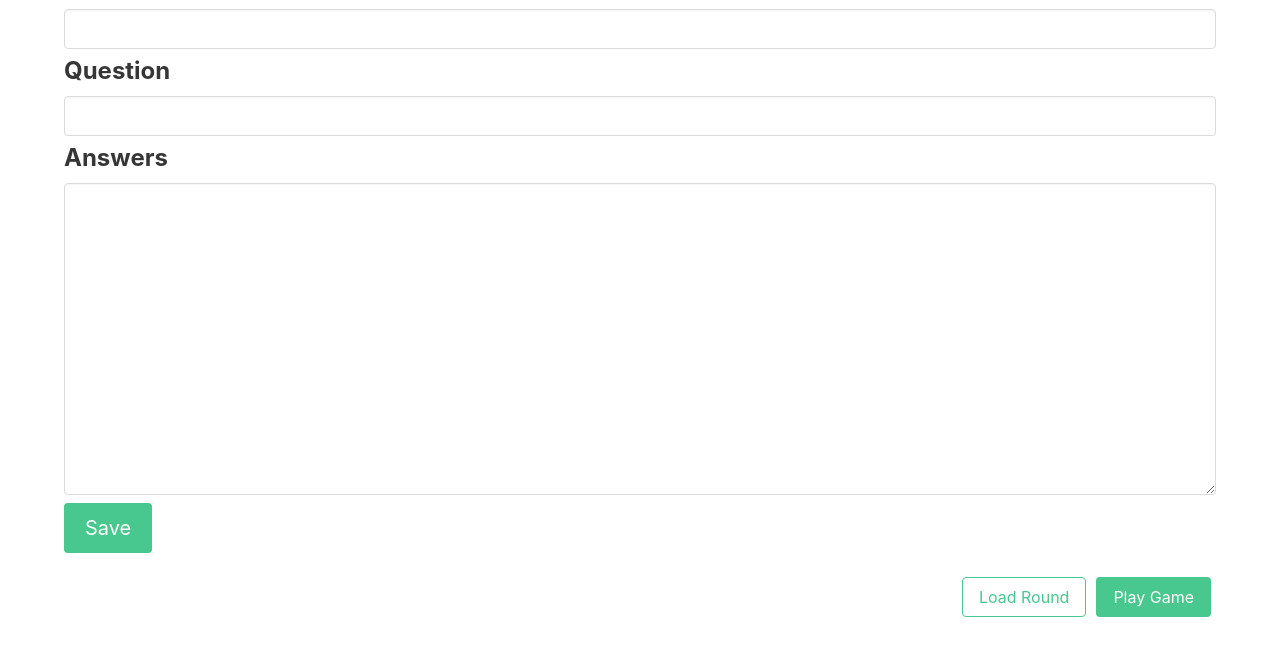
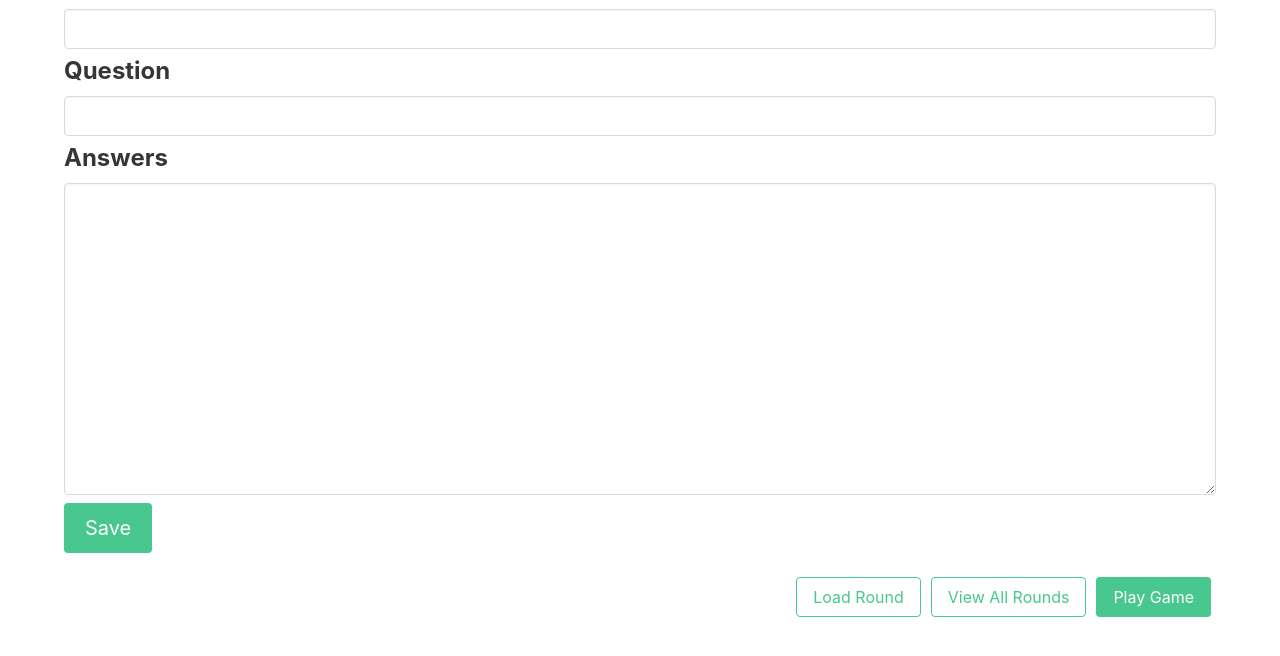
Before and after one commit to vingkan/feud, a plain HTML site: page edit.html in a window 1280 px wide. Shown: the part 132-788 px from the top of the page. Drawn offline with nearby package versions, Linux system fonts and the light colour scheme.

Commit message:
Link between pages

```diff
--- a/edit.html
+++ b/edit.html
@@ -69,6 +69,7 @@
 			</div>
 			<div class="field is-grouped is-grouped-right">
 				<button id="load" class="button is-outlined is-success">Load Round</button>
+				<a href="./view.html" class="button is-outlined is-success">View All Rounds</a>
 				<a href="./index.html" class="button is-success">Play Game</a>
 			</div>
 		</div>
```
Also changed, not shown: index.html (+1 -0 lines).
